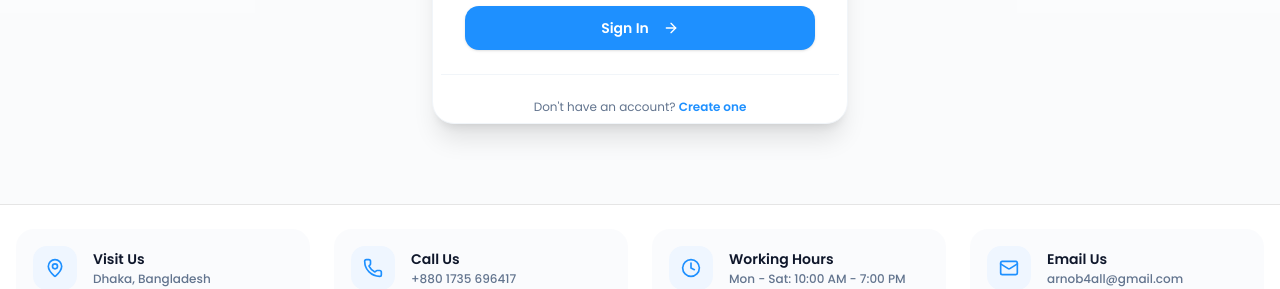
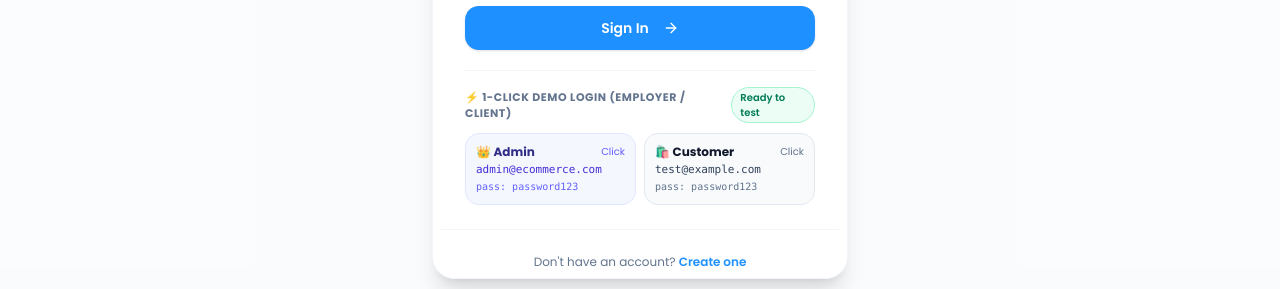
Before and after one commit to mahadihasandev/E-commerce-rased, a Next.js app: page /login in a window 1280 px wide. Shown: the part 496-785 px from the top of the page. Built offline with nearby package versions, Linux system fonts and the light colour scheme; no server answers.

Commit message:
feat: add 1-click demo login buttons with credentials for employers and clients

```diff
--- a/app/(client)/login/page.tsx
+++ b/app/(client)/login/page.tsx
@@ -117,6 +117,53 @@ const LoginPage = () => {
                 <ArrowRight className="w-4 h-4 ml-1.5" />
               </Button>
             </form>
+
+            {/* Quick Demo Credentials for Clients & Employers */}
+            <div className="mt-5 pt-4 border-t border-slate-100">
+              <div className="flex items-center justify-between mb-2.5">
+                <span className="text-[11px] font-bold text-slate-500 uppercase tracking-wider">
+                  ⚡ 1-Click Demo Login (Employer / Client)
+                </span>
+                <span className="text-[10px] bg-emerald-50 text-emerald-700 font-semibold px-2 py-0.5 rounded-full border border-emerald-200">
+                  Ready to test
+                </span>
+              </div>
+              <div className="grid grid-cols-2 gap-2">
+                <button
+                  type="button"
+                  onClick={() => {
+                    setEmail("admin@ecommerce.com");
+                    setPassword("password123");
+                    toast.success("SuperAdmin credentials loaded!");
+                  }}
+                  className="p-2.5 rounded-xl border border-indigo-100 bg-indigo-50/60 hover:bg-indigo-100/70 text-left transition-all group"
+                >
+                  <p className="text-xs font-bold text-indigo-900 group-hover:text-indigo-950 flex items-center justify-between">
+                    <span>👑 Admin</span>
+                    <span className="text-[10px] text-indigo-500 font-normal">Click</span>
+                  </p>
+                  <p className="text-[11px] text-indigo-700 font-mono mt-0.5 truncate">admin@ecommerce.com</p>
+                  <p className="text-[10px] text-indigo-500 font-mono">pass: password123</p>
+                </button>
+
+                <button
+                  type="button"
+                  onClick={() => {
+                    setEmail("test@example.com");
+                    setPassword("password123");
+                    toast.success("Customer credentials loaded!");
+                  }}
+                  className="p-2.5 rounded-xl border border-slate-200 bg-slate-50 hover:bg-slate-100 text-left transition-all group"
+                >
+                  <p className="text-xs font-bold text-slate-900 group-hover:text-black flex items-center justify-between">
+                    <span>🛍️ Customer</span>
+                    <span className="text-[10px] text-slate-500 font-normal">Click</span>
+                  </p>
+                  <p className="text-[11px] text-slate-700 font-mono mt-0.5 truncate">test@example.com</p>
+                  <p className="text-[10px] text-slate-500 font-mono">pass: password123</p>
+                </button>
+              </div>
+            </div>
           </CardContent>
           <CardFooter className="flex flex-col gap-2 pt-2 text-center text-xs text-slate-500 border-t border-slate-100">
             <div>
```
